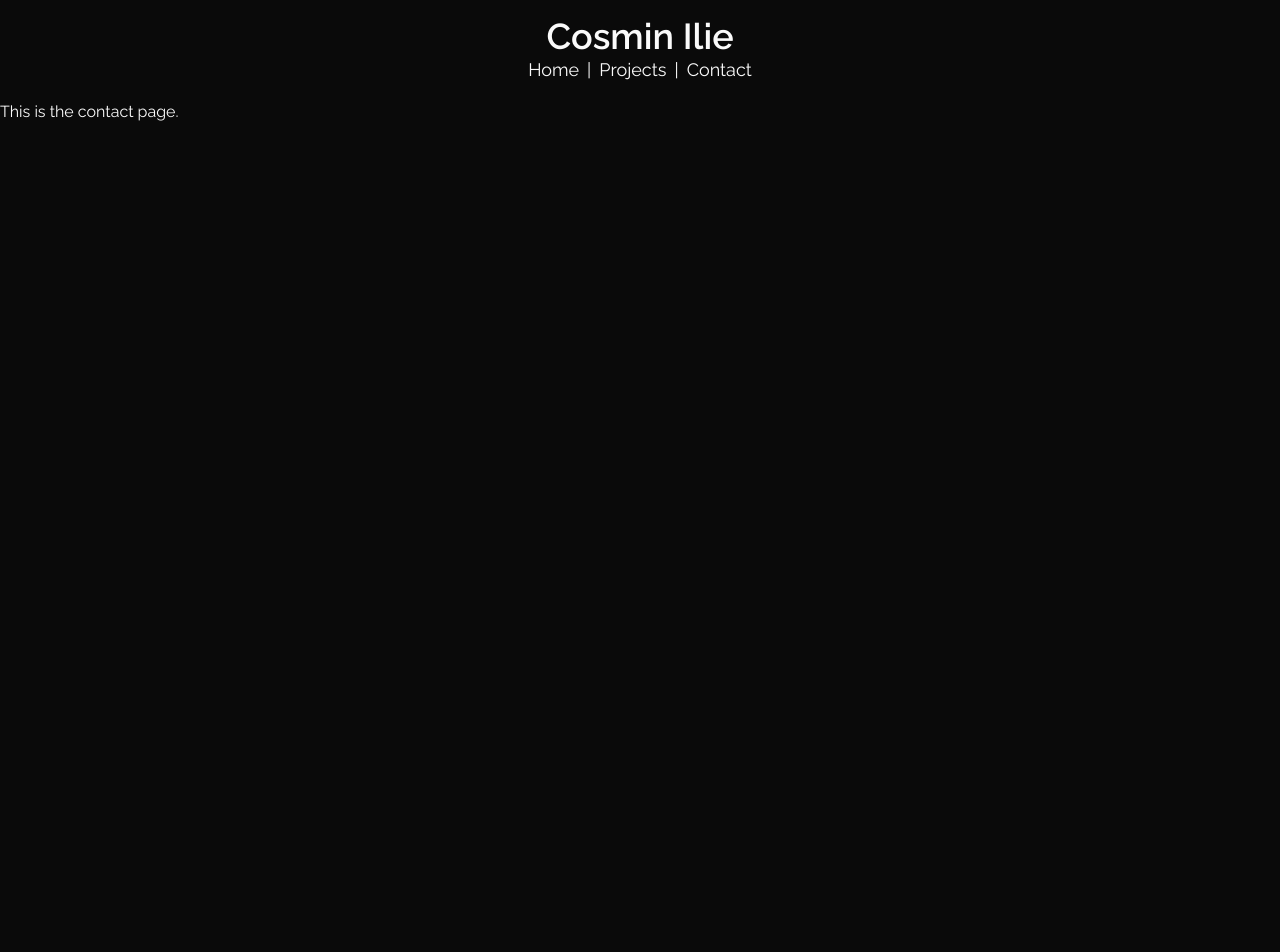
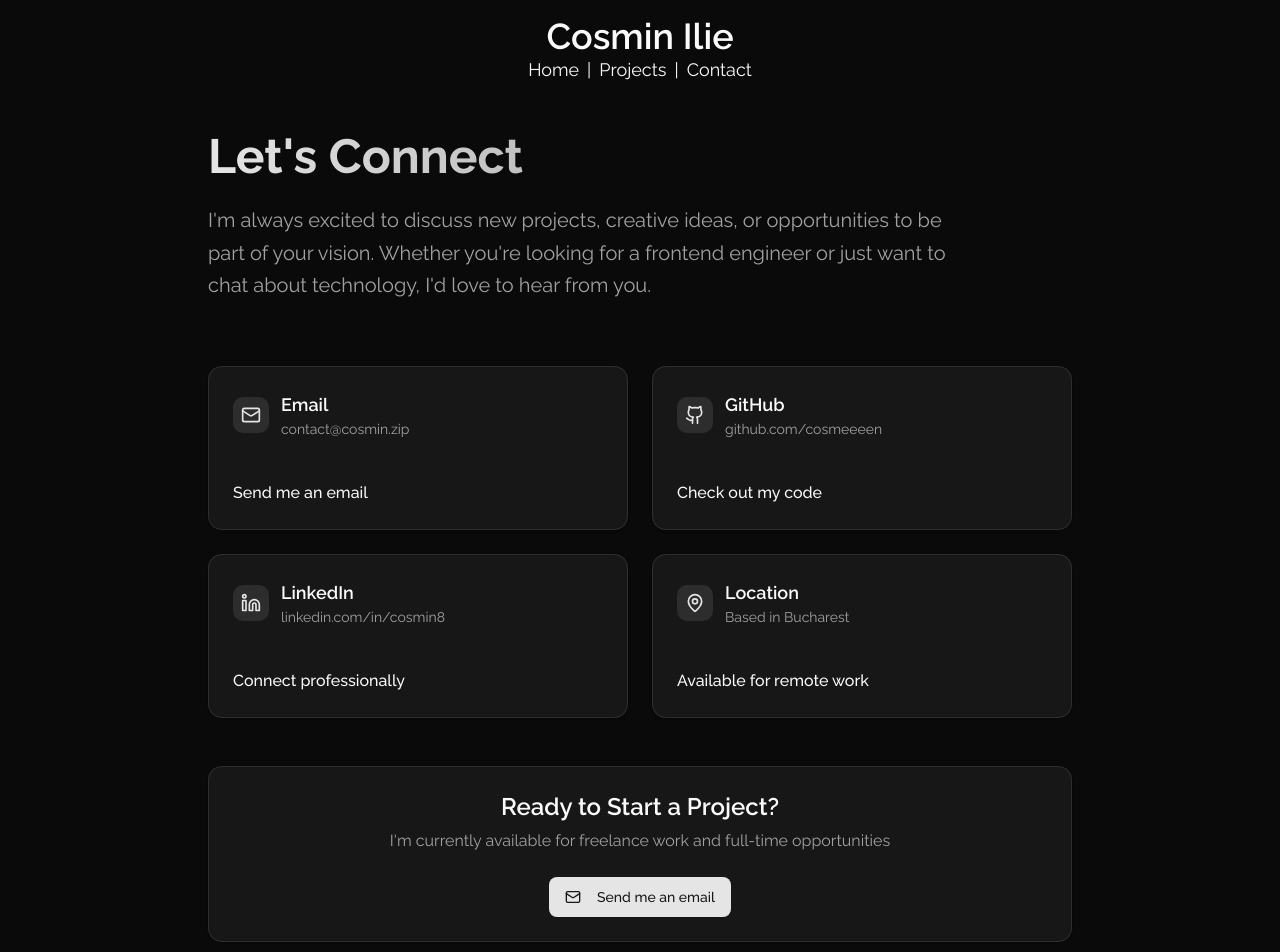
Before and after one commit to Cosmeeeen/personal-website-2025, a Next.js app: page /contact in a window 1280 px wide. Shown: the top 952 px of the page. Before the commit the page ends 800 px from the top, so only its background shows below. Built offline with nearby package versions, Linux system fonts and the light colour scheme.

Commit message:
create contact page

```diff
--- a/src/app/contact/page.tsx
+++ b/src/app/contact/page.tsx
@@ -1,15 +1,109 @@
 import * as React from 'react';
+import { Metadata } from 'next';
+import { Mail, Github, Linkedin, MapPin } from 'lucide-react';
 
-import { Metadata } from 'next';
+import { Card, CardContent, CardDescription, CardHeader, CardTitle } from '@/components/ui/card';
+import { Button } from '@/components/ui/button';
 
 export const metadata: Metadata = {
   title: 'Cosmin Ilie - Contact',
 };
 
+const contactMethods = [
+  {
+    icon: Mail,
+    label: 'Email',
+    value: 'contact@cosmin.zip',
+    href: 'mailto:contact@cosmin.zip',
+    description: 'Send me an email'
+  },
+  {
+    icon: Github,
+    label: 'GitHub',
+    value: 'github.com/cosmeeeen',
+    href: 'https://github.com/cosmeeeen',
+    description: 'Check out my code'
+  },
+  {
+    icon: Linkedin,
+    label: 'LinkedIn',
+    value: 'linkedin.com/in/cosmin8',
+    href: 'https://www.linkedin.com/in/cosmin8/',
+    description: 'Connect professionally'
+  },
+  {
+    icon: MapPin,
+    label: 'Location',
+    value: 'Based in Bucharest',
+    href: null,
+    description: 'Available for remote work'
+  }
+];
+
 export default function ContactPage() {
   return (
-    <main>
-      This is the contact page.
+    <main className="container mx-auto px-4 py-8 max-w-4xl">
+      <div className="mb-16">
+        <div className="max-w-3xl">
+          <h1 className="text-5xl font-bold mb-6 bg-gradient-to-r from-primary to-primary/60 bg-clip-text text-transparent">
+            Let&apos;s Connect
+          </h1>
+          <p className="text-xl text-muted-foreground leading-relaxed">
+            I&apos;m always excited to discuss new projects, creative ideas, or opportunities to be part of your vision.
+            Whether you&apos;re looking for a frontend engineer or just want to chat about technology, I&apos;d love to hear from you.
+          </p>
+        </div>
+      </div>
+
+      <div className="grid grid-cols-1 md:grid-cols-2 gap-6 mb-12">
+        {contactMethods.map((method) => {
+          const Icon = method.icon;
+          const isClickable = method.href !== null;
+
+          const CardWrapper = isClickable ? 'a' : 'div';
+          const cardProps = isClickable
+            ? { href: method.href, className: "block hover:shadow-md transition-shadow" }
+            : {};
+
+          return (
+            <CardWrapper key={method.label} {...cardProps}>
+              <Card className={isClickable ? "cursor-pointer hover:border-primary/20 transition-colors" : ""}>
+                <CardHeader className="pb-3">
+                  <div className="flex items-center gap-3">
+                    <div className="p-2 rounded-lg bg-primary/10">
+                      <Icon className="h-5 w-5 text-primary" />
+                    </div>
+                    <div>
+                      <CardTitle className="text-lg">{method.label}</CardTitle>
+                      <CardDescription>{method.value}</CardDescription>
+                    </div>
+                  </div>
+                </CardHeader>
+                <CardContent>
+                  <p className="font-medium text-foreground">{method.description}</p>
+                </CardContent>
+              </Card>
+            </CardWrapper>
+          );
+        })}
+      </div>
+
+      <Card className="text-center">
+        <CardHeader>
+          <CardTitle className="text-2xl">Ready to Start a Project?</CardTitle>
+          <CardDescription className="text-base">
+            I&apos;m currently available for freelance work and full-time opportunities
+          </CardDescription>
+        </CardHeader>
+        <CardContent>
+          <Button asChild size="lg" className="font-medium">
+            <a href="mailto:contact@cosmin.zip">
+              <Mail className="mr-2 h-4 w-4" />
+              Send me an email
+            </a>
+          </Button>
+        </CardContent>
+      </Card>
     </main>
   );
 }
```
Also changed, not shown: 1 other file (tests, documents, lock files or other folders).
